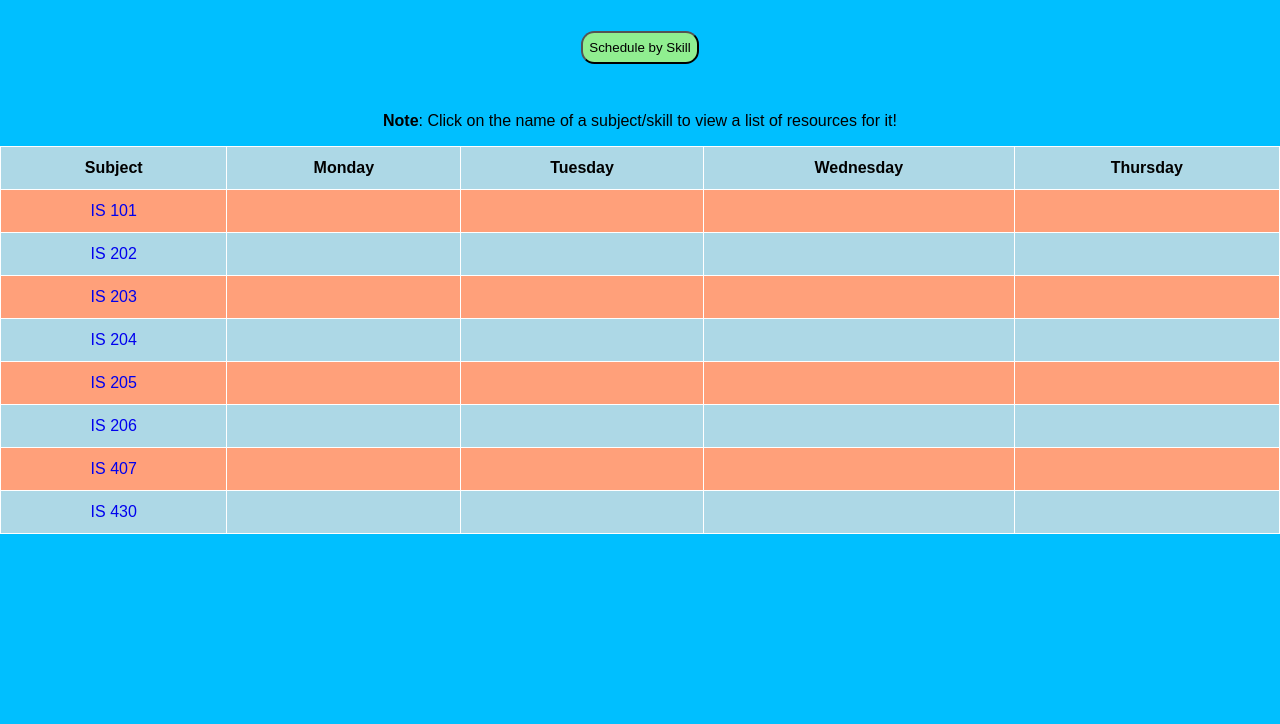
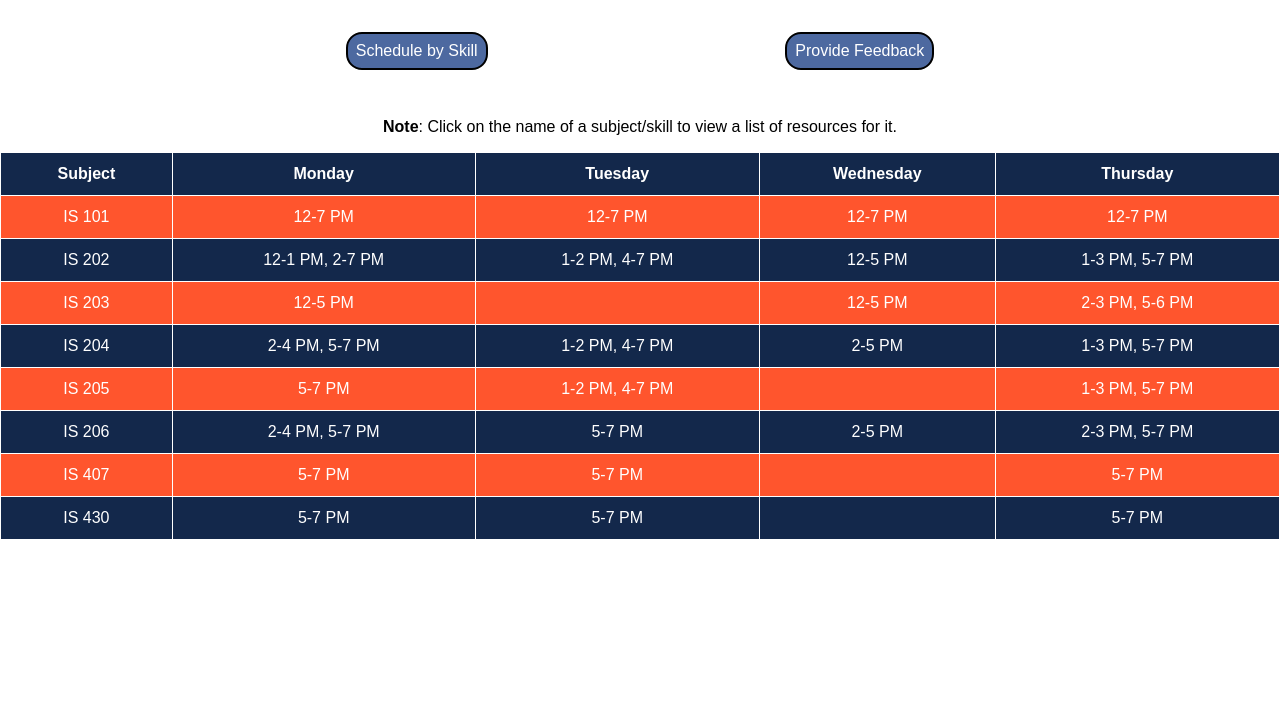
Before and after one commit to alaa-shuaibi/ischool-tutoring-schedule, a plain HTML site: page index.html in a window 1280 px wide. Shown: the part 76-800 px from the top of the page. Drawn offline with Linux system fonts and the light colour scheme.

Commit message:
style changes

```diff
--- a/index.html
+++ b/index.html
@@ -23,9 +23,11 @@
         </div>
 
         <button id="toggle" onclick="switchSchedule()">Schedule by Skill</button>
+
+        <a href="https://forms.gle/g2TsH2L94RgKaL8r7" target="_blank">Provide Feedback</a>
     </div>
 
-    <p><strong>Note</strong>: Click on the name of a subject/skill to view a list of resources for it!</p>
+    <p><strong>Note</strong>: Click on the name of a subject/skill to view a list of resources for it.</p>
 
     <table id="subject-schedule">
         <tr>
--- a/index.js
+++ b/index.js
@@ -86,180 +86,180 @@ let schedule = [
         "name": "IS 101",
         "type": "subject",
         "sunday": "",
-        "monday": "",
-        "tuesday": "",
-        "wednesday": "",
-        "thursday": "",
+        "monday": "12-7 PM",
+        "tuesday": " 12-7 PM",
+        "wednesday": "12-7 PM",
+        "thursday": "12-7 PM",
         "friday": "",
         "saturday": ""
     },{
         "name": "IS 202",
         "type": "subject",
         "sunday": "",
-        "monday": "",
-        "tuesday": "",
-        "wednesday": "",
-        "thursday": "",
+        "monday": "12-1 PM, 2-7 PM",
+        "tuesday": "1-2 PM, 4-7 PM",
+        "wednesday": "12-5 PM",
+        "thursday": "1-3 PM, 5-7 PM",
         "friday": "",
         "saturday": ""
     },{
         "name": "IS 203",
         "type": "subject",
         "sunday": "",
-        "monday": "",
+        "monday": "12-5 PM",
         "tuesday": "",
-        "wednesday": "",
-        "thursday": "",
+        "wednesday": "12-5 PM",
+        "thursday": "2-3 PM, 5-6 PM",
         "friday": "",
         "saturday": ""
     },{
         "name": "IS 204",
         "type": "subject",
         "sunday": "",
-        "monday": "",
-        "tuesday": "",
-        "wednesday": "",
-        "thursday": "",
+        "monday": "2-4 PM, 5-7 PM",
+        "tuesday": "1-2 PM, 4-7 PM",
+        "wednesday": "2-5 PM",
+        "thursday": "1-3 PM, 5-7 PM",
         "friday": "",
         "saturday": ""
     },{
         "name": "IS 205",
         "type": "subject",
         "sunday": "",
-        "monday": "",
-        "tuesday": "",
+        "monday": "5-7 PM",
+        "tuesday": "1-2 PM, 4-7 PM",
         "wednesday": "",
-        "thursday": "",
+        "thursday": "1-3 PM, 5-7 PM",
         "friday": "",
         "saturday": ""
     },{
         "name": "IS 206",
         "type": "subject",
         "sunday": "",
-        "monday": "",
-        "tuesday": "",
-        "wednesday": "",
-        "thursday": "",
+        "monday": "2-4 PM, 5-7 PM",
+        "tuesday": "5-7 PM",
+        "wednesday": "2-5 PM",
+        "thursday": "2-3 PM, 5-7 PM",
         "friday": "",
         "saturday": ""
     },{
         "name": "IS 407",
         "type": "subject",
         "sunday": "",
-        "monday": "",
-        "tuesday": "",
+        "monday": "5-7 PM",
+        "tuesday": "5-7 PM",
         "wednesday": "",
-        "thursday": "",
+        "thursday": "5-7 PM",
         "friday": "",
         "saturday": ""
     },{
         "name": "IS 430",
         "type": "subject",
         "sunday": "",
-        "monday": "",
-        "tuesday": "",
+        "monday": "5-7 PM",
+        "tuesday": "5-7 PM",
         "wednesday": "",
-        "thursday": "",
+        "thursday": "5-7 PM",
         "friday": "",
         "saturday": ""
     },{
         "name": "Python",
         "type": "skill",
         "sunday": "",
-        "monday": "",
-        "tuesday": "",
-        "wednesday": "",
-        "thursday": "",
+        "monday": "12-7 PM",
+        "tuesday": "12-7 PM",
+        "wednesday": "12-7 PM",
+        "thursday": "12-7 PM",
         "friday": "",
         "saturday": ""
     },{
         "name": "SQL",
         "type": "skill",
         "sunday": "",
-        "monday": "",
-        "tuesday": "",
-        "wednesday": "",
-        "thursday": "",
+        "monday": "5-7 PM",
+        "tuesday": "12-1 PM, 2-7 PM",
+        "wednesday": "5-7 PM",
+        "thursday": "12-1 PM, 3-7 PM",
         "friday": "",
         "saturday": ""
     },{
         "name": "Java",
         "type": "skill",
         "sunday": "",
-        "monday": "",
-        "tuesday": "",
-        "wednesday": "",
-        "thursday": "",
+        "monday": "1-7 PM",
+        "tuesday": "12-1 PM, 5-7 PM",
+        "wednesday": "12-7 PM",
+        "thursday": "12-1 PM, 2-7 PM",
         "friday": "",
         "saturday": ""
     },{
         "name": "JavaScript",
         "type": "skill",
         "sunday": "",
-        "monday": "",
-        "tuesday": "",
-        "wednesday": "",
-        "thursday": "",
+        "monday": "12-1 PM",
+        "tuesday": "12-1 PM, 2-4 PM",
+        "wednesday": "12-2 PM, 5-7 PM",
+        "thursday": "12-1 PM, 3-5 PM",
         "friday": "",
         "saturday": ""
     },{
         "name": "R",
         "type": "skill",
         "sunday": "",
-        "monday": "",
-        "tuesday": "",
-        "wednesday": "",
-        "thursday": "",
+        "monday": "5-7 PM",
+        "tuesday": "12-1 PM, 2-7 PM",
+        "wednesday": "5-7 PM",
+        "thursday": "12-1 PM, 3-7 PM",
         "friday": "",
         "saturday": ""
     },{
         "name": "C/C++",
         "type": "skill",
         "sunday": "",
-        "monday": "",
-        "tuesday": "",
-        "wednesday": "",
-        "thursday": "",
+        "monday": "2-4 PM",
+        "tuesday": "1-2 PM, 4-5 PM",
+        "wednesday": "2-5 PM",
+        "thursday": "1-3 PM, 5-6 PM",
         "friday": "",
         "saturday": ""
     },{
         "name": "Figma",
         "type": "skill",
         "sunday": "",
-        "monday": "",
-        "tuesday": "",
-        "wednesday": "",
-        "thursday": "",
+        "monday": "12-1 PM",
+        "tuesday": "1-2 PM, 4-5 PM",
+        "wednesday": "12-2 PM",
+        "thursday": "1-3 PM",
         "friday": "",
         "saturday": ""
     },{
         "name": "Data Visualization",
         "type": "skill",
         "sunday": "",
-        "monday": "",
-        "tuesday": "",
+        "monday": "5-7 PM",
+        "tuesday": "1-2 PM, 4-7 PM",
         "wednesday": "",
-        "thursday": "",
+        "thursday": "1-3 PM, 5-7 PM",
         "friday": "",
         "saturday": ""
     },{
         "name": "Databases",
         "type": "skill",
         "sunday": "",
-        "monday": "",
-        "tuesday": "",
-        "wednesday": "",
-        "thursday": "",
+        "monday": "5-7 PM",
+        "tuesday": "12-7 PM",
+        "wednesday": "5-7 PM",
+        "thursday": "12-7 PM",
         "friday": "",
         "saturday": ""
     },{
         "name": "Math",
         "type": "skill",
         "sunday": "",
-        "monday": "",
-        "tuesday": "",
-        "wednesday": "",
-        "thursday": "",
+        "monday": "12-1 PM, 2-7 PM",
+        "tuesday": "1-2 PM, 4-7 PM",
+        "wednesday": "12-7 PM",
+        "thursday": "1-3 PM, 5-7 PM",
         "friday": "",
         "saturday": ""
     }
--- a/styles.css
+++ b/styles.css
@@ -3,7 +3,6 @@ html {
 }
 
 body {
-    background-color: deepskyblue;
     margin: 0;
     padding: 0;
     text-align: center;
@@ -11,8 +10,7 @@ body {
 }
 
 h1 {
-    color: black;
-    font-family: cursive;
+    font-family: 'Source Sans Variable','Source Sans Pro','Calibri','Open Sans','Helvetica','Arial',sans-serif;
     font-weight: 500;
     text-decoration: underline;
 }
@@ -31,15 +29,29 @@ select {
 }
 
 #toggle {
-    background-color: lightgreen;
+    color: white;
+    background-color: #4D69A0;
     padding: .5em;
+    border: 2px solid black;
     border-radius: 1em;
+    font-size: 16px;
+}
+
+#settings a {
+    color: white;
+    text-decoration: none;
+    background-color: #4D69A0;
+    padding: .5em;
+    border: 2px solid black;
+    border-radius: 1em;
+    font-size: 16px;
 }
 
 
 /* Styles for Schedule Table */
 
 table {
+    color: white;
     font-family: arial, sans-serif;
     border-collapse: collapse;
     width: 100%;
@@ -53,14 +65,15 @@ th, td {
 }
 
 tr:nth-child(odd) {
-    background-color: lightblue;
+    background-color: #13284B;
 }
 
 tr:nth-child(even) {
-    background-color: lightsalmon;
+    background-color: #FF552D;
 }
 
 td a {
+    color: white;
     text-decoration: none;
 }
 
@@ -68,7 +81,8 @@ td a {
 /* Styles for Resources */
 
 #resources-title {
-    background-color: white;
+    color: white;
+    background-color: #FF552D;
     font-family: cursive;
     font-weight: 500;
     text-decoration: underline;
```
Also changed, not shown: data/schedule.json (+67 -67 lines).
